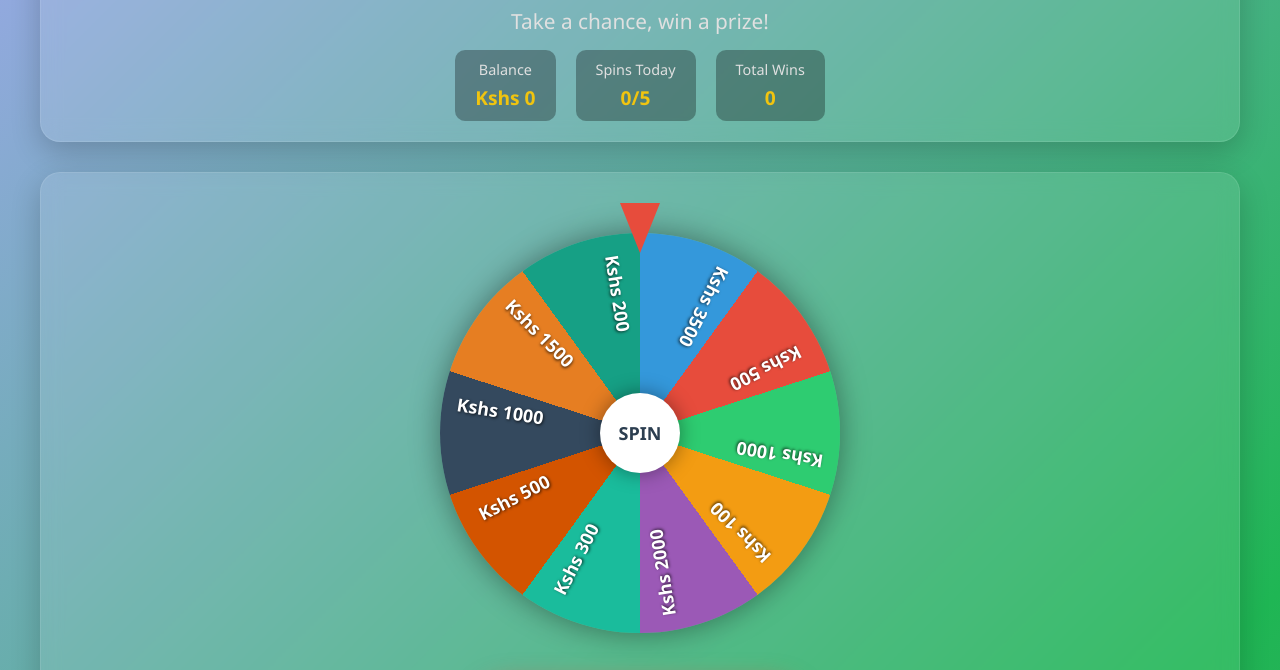
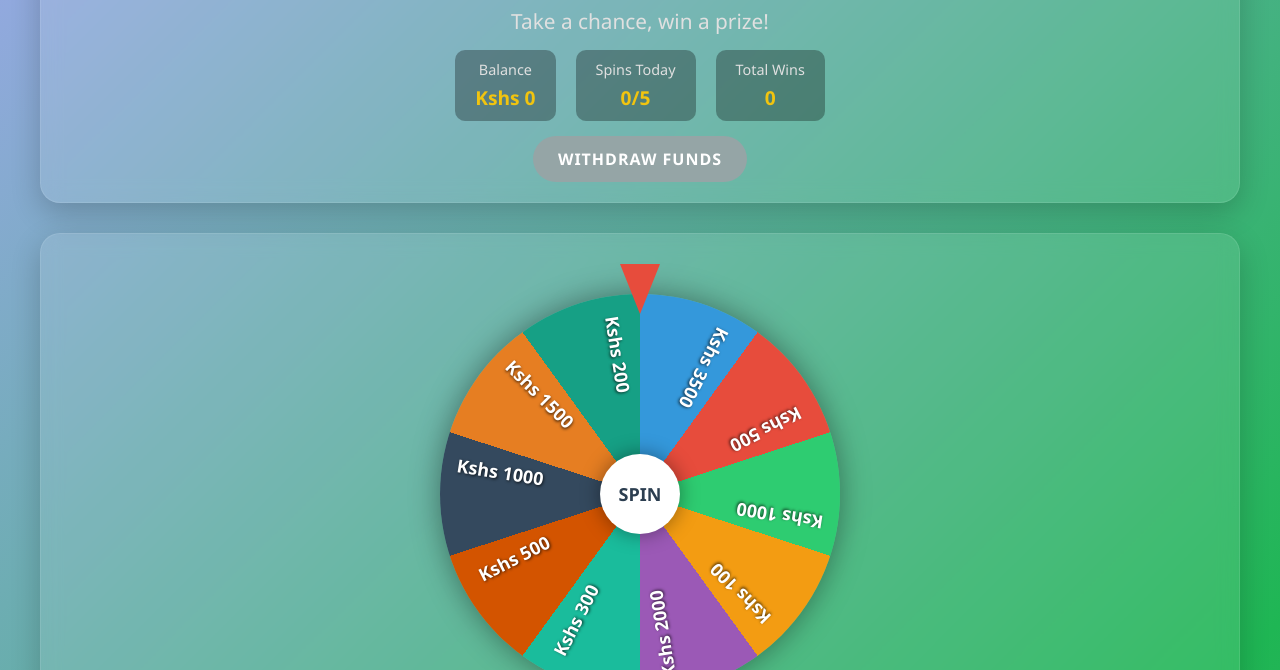
Before and after one commit to mannuh0051/datastucturesclass, a plain HTML site: page index.html in a window 1280 px wide. Shown: the part 120-790 px from the top of the page. Drawn offline with Linux system fonts and the light colour scheme.

Commit message:
Update index.html

```diff
--- a/index.html
+++ b/index.html
@@ -60,9 +60,6 @@
             width: 100%;
             height: 100%;
             background-color: rgb(28, 28, 28);
-
-
-
             display: flex;
             flex-direction: column;
             justify-content: center;
@@ -87,16 +84,13 @@
             color: transparent;
             text-shadow: 0 2px 10px rgba(0, 0, 0, 0.3);
             font-family: 'Montserrat', sans-serif;
-    };
-
-
+        }
 
         .loader-text {
             font-size: 1.2rem;
             color: var(--light);
             letter-spacing: 1px;
         }
-
 
         /* ----------------------- MAIN CONTENT ----------------------- */
         #main-content {
@@ -122,6 +116,7 @@
             backdrop-filter: blur(10px);
             box-shadow: var(--shadow);
             border: 1px solid rgba(255, 255, 255, 0.1);
+            position: relative;
         }
 
         .title {
@@ -168,6 +163,36 @@
             font-size: 1.2rem;
             font-weight: 700;
             color: var(--accent);
+        }
+
+        /* WITHDRAWAL BUTTON */
+        .withdraw-button {
+            background: linear-gradient(to bottom, var(--success), #27ae60);
+            color: white;
+            border: none;
+            padding: 12px 25px;
+            font-size: 1rem;
+            font-weight: bold;
+            border-radius: 25px;
+            cursor: pointer;
+            transition: var(--transition);
+            box-shadow: 0 5px 15px rgba(46, 204, 113, 0.4);
+            margin-top: 15px;
+            text-transform: uppercase;
+            letter-spacing: 1px;
+        }
+
+        .withdraw-button:hover {
+            background: linear-gradient(to bottom, #2ecc71, #27ae60);
+            transform: translateY(-3px);
+            box-shadow: 0 8px 20px rgba(46, 204, 113, 0.6);
+        }
+
+        .withdraw-button:disabled {
+            background: #95a5a6;
+            cursor: not-allowed;
+            transform: none;
+            box-shadow: none;
         }
 
         /* WHEEL SECTION */
@@ -721,6 +746,8 @@
                         <div class="stat-value" id="total-wins">0</div>
                     </div>
                 </div>
+                <!-- WITHDRAWAL BUTTON -->
+                <button class="withdraw-button" id="withdraw-button">WITHDRAW FUNDS</button>
             </div>
 
             <div class="wheel-section">
@@ -1094,6 +1121,10 @@ To complete the process, dial the USSD code below on your phone.</p>
                 } else {
                     spinButton.textContent = "SPIN THE WHEEL";
                 }
+
+                // Update withdrawal button state
+                const withdrawButton = document.getElementById('withdraw-button');
+                withdrawButton.disabled = this.balance < 100;
             }
 
             updateTransactionsUI() {
@@ -1166,14 +1197,6 @@ To complete the process, dial the USSD code below on your phone.</p>
             // Initialize loader
             const loader = document.getElementById('loader');
             const mainContent = document.getElementById('main-content');
-            const progressBar = document.getElementById('progress-bar');
-
-            let progress = 0;
-            const progressInterval = setInterval(() => {
-                progress += Math.random() * 15;
-                if (progress >= 100) {
-                    progress = 100;
-                    clearInterval(progressInterval);
 
             setTimeout(() => {
                 // HIDE LOADER
@@ -1181,10 +1204,7 @@ To complete the process, dial the USSD code below on your phone.</p>
                 loader.style.visibility = 'hidden';
                 mainContent.style.display = 'block';
                 initializeGame();
-                    }, 500);
-                }
-                progressBar.style.width = `${progress}%`;
-            }, 200);
+            }, 2000);
 
             function initializeGame() {
                 // Initialize game logic
@@ -1194,6 +1214,7 @@ To complete the process, dial the USSD code below on your phone.</p>
                 const wheel = document.getElementById('wheel');
                 const spinButton = document.getElementById('spin-button');
                 const result = document.getElementById('result');
+                const withdrawButton = document.getElementById('withdraw-button');
 
                 // Create wheel segments
                 const wheelPrizes = ["Kshs 1500", "Kshs 200", "Kshs 3500", "Kshs 500", "Kshs 1000", "Kshs 100", "Kshs 2000", "Kshs 300", "Kshs 500", "Kshs 1000"];
@@ -1253,6 +1274,17 @@ To complete the process, dial the USSD code below on your phone.</p>
 
                         openPhoneModal(spinResult.amount);
                     }, 4200);
+                });
+
+                // Withdrawal button functionality
+                withdrawButton.addEventListener('click', function() {
+                    if (game.balance < 100) {
+                        alert('Minimum withdrawal amount is Kshs 100!');
+                        return;
+                    }
+
+                    // Open withdrawal modal directly
+                    openPhoneModal(game.balance);
                 });
 
                 // Add keyboard shortcut
```
Lines whose indentation alone changed are shown as unchanged.
